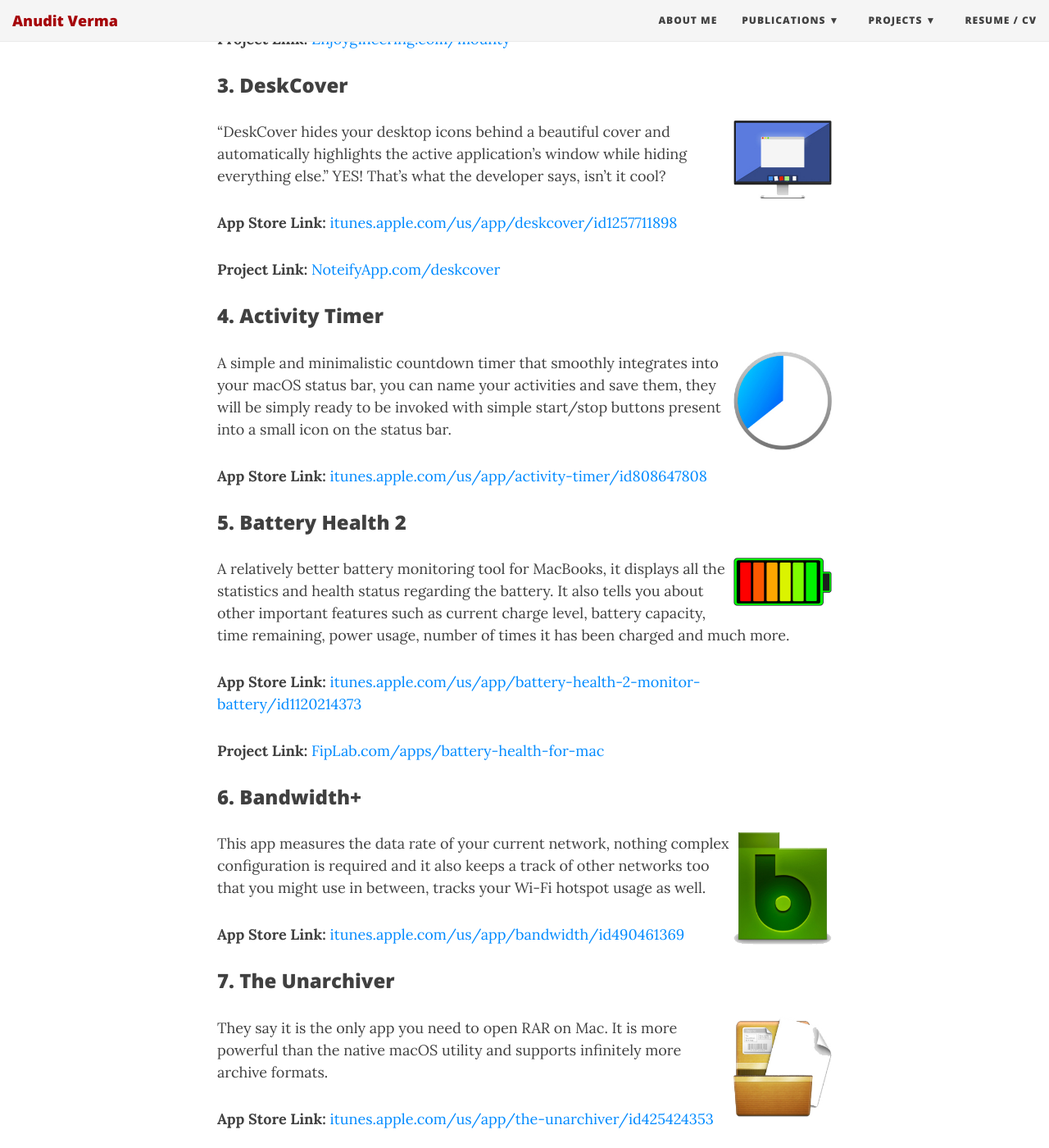
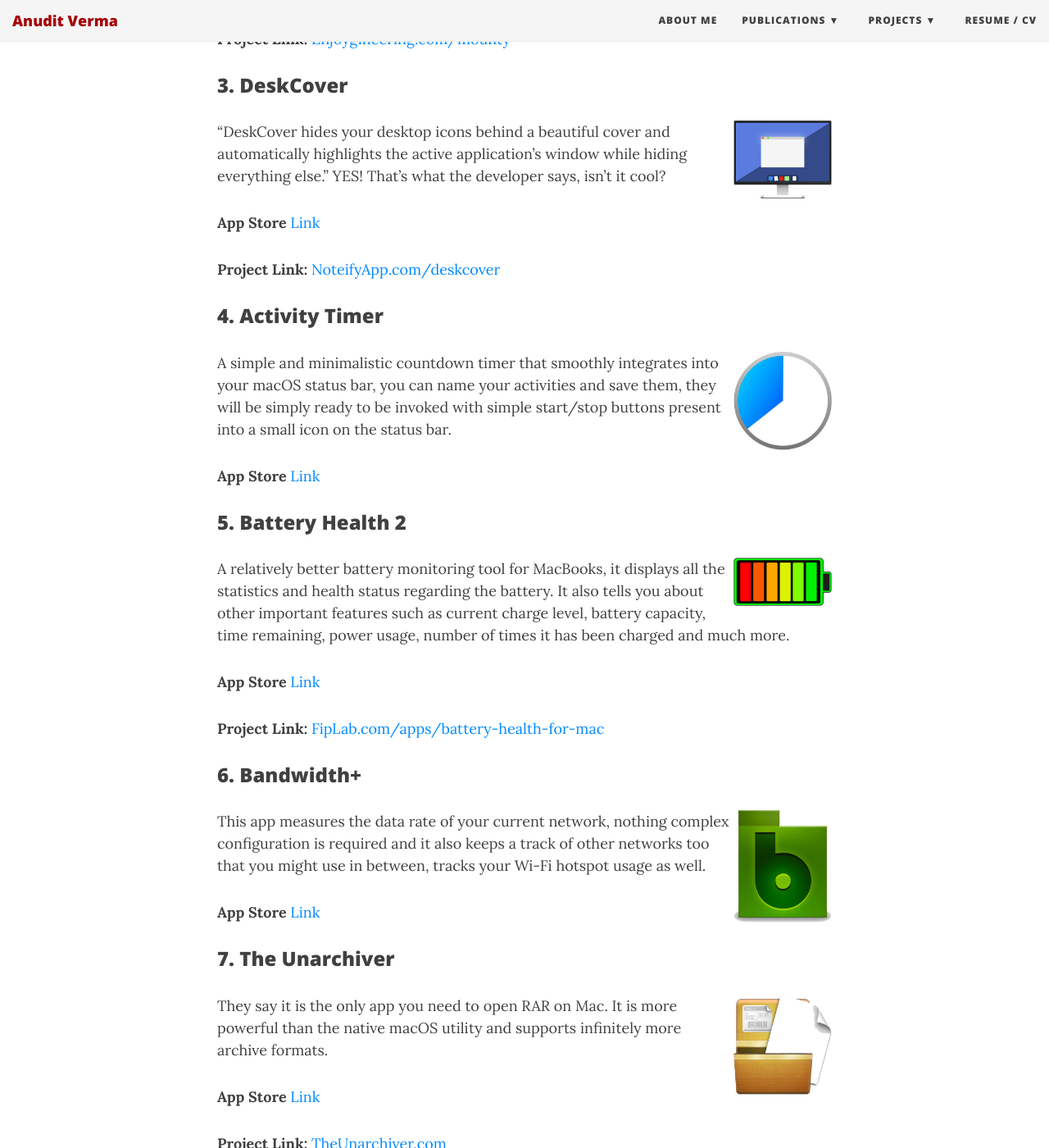
Before and after one commit to anuditverma/anuditverma.github.io, a Jekyll site: the page built from _posts/2018-02-18-ten-most-incredibly-useful-macos-apps.md, in a window 1280 px wide and 1400 px high, scrolled down 1016 px. Shown: the whole window at 82% size. Built offline with Jekyll 4.4.1, drawn with Linux system fonts in a browser that asks for light colours; nearby versions of some CDN libraries; comment, search, counter and statistics services are not loaded; some of the changed text lies outside the part shown.

Commit message:
Edited macOS App's links

```diff
--- a/_posts/2018-02-18-ten-most-incredibly-useful-macos-apps.md
+++ b/_posts/2018-02-18-ten-most-incredibly-useful-macos-apps.md
@@ -20,7 +20,7 @@
 
 One phrase: Picture in Picture (PIP), if you are aware of this then you would certainly know about this App before getting to the end of this statement, if are you not then don't worry, so this App provides a floating window on your Mac screen on which you can play your favourite video from the Internet, using a link or you can play video file content while simultaneously working on other Apps. It is developed by Jaden Geller, it was featured on Product Hunt and Business Insider!
 
-__App Store Link:__ [itunes.apple.com/us/app/helium/id1054607607](https://itunes.apple.com/us/app/helium/id1054607607)
+__App Store__ [Link](https://itunes.apple.com/us/app/helium/id1054607607)
 
 __Project Link:__ [HeliumFloats.com](http://heliumfloats.com/)
 
@@ -39,7 +39,7 @@
 
 "DeskCover hides your desktop icons behind a beautiful cover and automatically highlights the active application’s window while hiding everything else." YES! That's what the developer says, isn't it cool?
 
-__App Store Link:__ [itunes.apple.com/us/app/deskcover/id1257711898](https://itunes.apple.com/us/app/deskcover/id1257711898)
+__App Store__ [Link](https://itunes.apple.com/us/app/deskcover/id1257711898)
 
 __Project Link:__ [NoteifyApp.com/deskcover](http://www.noteifyapp.com/deskcover/)
 
@@ -50,7 +50,7 @@
 
 A simple and minimalistic countdown timer that smoothly integrates into your macOS status bar, you can name your activities and save them, they will be simply ready to be invoked with simple start/stop buttons present into a small icon on the status bar.
 
-__App Store Link:__ [itunes.apple.com/us/app/activity-timer/id808647808](https://itunes.apple.com/us/app/activity-timer/id808647808)
+__App Store__ [Link](https://itunes.apple.com/us/app/activity-timer/id808647808)
 
 
 <h3>5. Battery Health 2</h3>
@@ -59,7 +59,7 @@
 
 A relatively better battery monitoring tool for MacBooks, it displays all the statistics and health status regarding the battery. It also tells you about other important features such as current charge level, battery capacity, time remaining, power usage, number of times it has been charged and much more.
 
-__App Store Link:__ [itunes.apple.com/us/app/battery-health-2-monitor-battery/id1120214373](https://itunes.apple.com/us/app/battery-health-2-monitor-battery/id1120214373)
+__App Store__ [Link](https://itunes.apple.com/us/app/battery-health-2-monitor-battery/id1120214373)
 
 __Project Link:__ [FipLab.com/apps/battery-health-for-mac](https://fiplab.com/apps/battery-health-for-mac)
 
@@ -70,7 +70,7 @@
 
 This app measures the data rate of your current network, nothing complex configuration is required and it also keeps a track of other networks too that you might use in between, tracks your Wi-Fi hotspot usage as well.
 
-__App Store Link:__ [itunes.apple.com/us/app/bandwidth/id490461369](https://itunes.apple.com/us/app/bandwidth/id490461369)
+__App Store__ [Link](https://itunes.apple.com/us/app/bandwidth/id490461369)
 
 
 <h3>7. The Unarchiver</h3>
@@ -79,7 +79,7 @@
 
 They say it is the only app you need to open RAR on Mac. It is more powerful than the native macOS utility and supports infinitely more archive formats.
 
-__App Store Link:__ [itunes.apple.com/us/app/the-unarchiver/id425424353](https://itunes.apple.com/us/app/the-unarchiver/id425424353)
+__App Store__ [Link](https://itunes.apple.com/us/app/the-unarchiver/id425424353)
 
 __Project Link:__ [TheUnarchiver.com](https://theunarchiver.com/)
 
@@ -91,7 +91,7 @@
 
 Amphetamine (also name of a synthetic drug stimulant that helps people stay awake, so you see why this name and by now you might have figured out its usage) is a tiny app to keep your Mac awake and help override some energy saver settings if you don't need them for some particular task.
 
-__App Store Link:__ [itunes.apple.com/app/amphetamine/id937984704](https://itunes.apple.com/app/amphetamine/id937984704)
+__App Store__ [Link](https://itunes.apple.com/app/amphetamine/id937984704)
 
 __Project Link:__ [GitHub.com/x74353/Amphetamine](https://github.com/x74353/Amphetamine)
 
```
